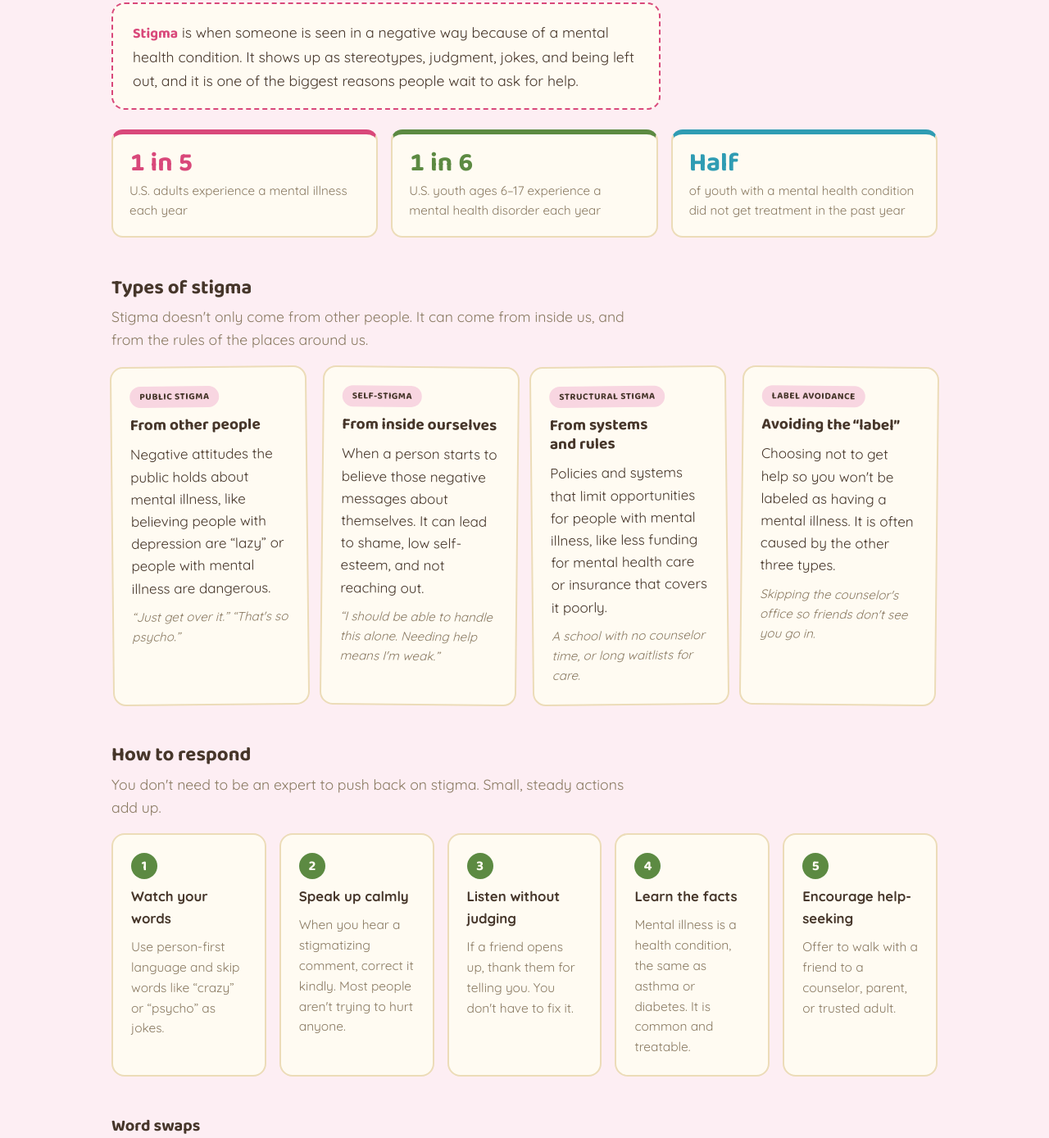
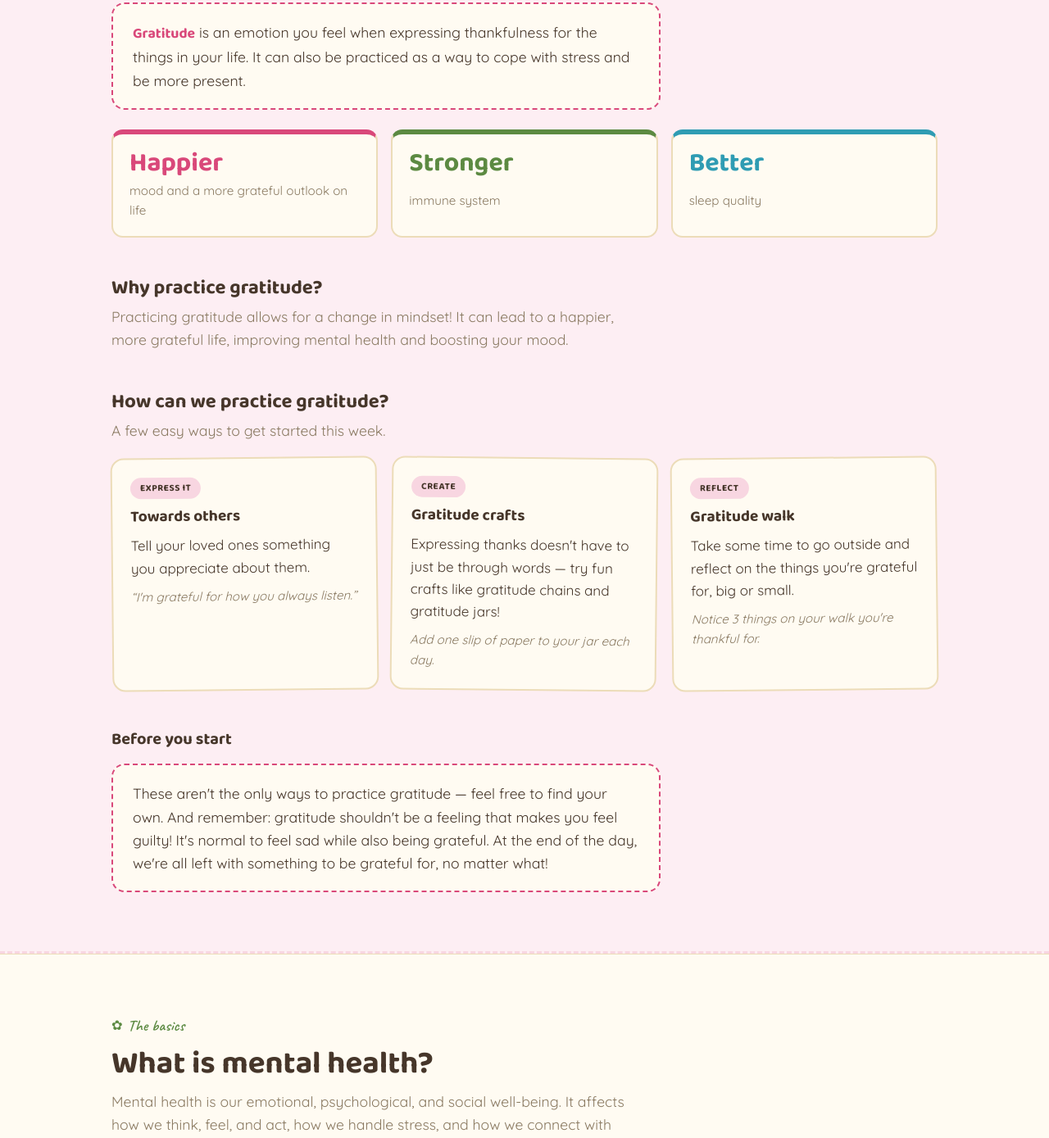
Before and after one commit to johnpaulmegaball/hoolaharmony, a plain HTML site: page index.html in a window 1280 px wide. Shown: the part 807-2196 px from the top of the page at 82% size. Drawn offline with Linux system fonts and the light colour scheme.

Commit message:
Update Mental Health Monday to this week's theme: gratitude
Co-Authored-By: Claude Sonnet 5 <noreply@anthropic.com>
Claude-Session: https://claude.ai/code/session_01KLKZntVzoVSMHoTb2wwCw6

```diff
--- a/index.html
+++ b/index.html
@@ -300,84 +300,51 @@ footer p { color: var(--muted); font-size: .9rem; }
     <div class="mhm-top">
       <div class="sec-head" style="margin: 0;">
         <p class="eyebrow" style="color: var(--hibiscus);">Mental Health Monday · This week</p>
-        <h2>Breaking the <em>stigma</em></h2>
+        <h2>Practicing <em>gratitude</em></h2>
       </div>
-      <div class="week" aria-label="Week of Monday, November 9, 2026"><small>Week of</small><b>Nov 9</b></div>
+      <div class="week" aria-label="Week of Monday, November 16, 2026"><small>Week of</small><b>Nov 16</b></div>
     </div>
 
-    <p class="def"><strong>Stigma</strong> is when someone is seen in a negative way because of a mental health condition. It shows up as stereotypes, judgment, jokes, and being left out, and it is one of the biggest reasons people wait to ask for help.</p>
+    <p class="def"><strong>Gratitude</strong> is an emotion you feel when expressing thankfulness for the things in your life. It can also be practiced as a way to cope with stress and be more present.</p>
 
     <div class="stats">
-      <div class="stat"><b>1 in 5</b><span>U.S. adults experience a mental illness each year</span></div>
-      <div class="stat"><b>1 in 6</b><span>U.S. youth ages 6–17 experience a mental health disorder each year</span></div>
-      <div class="stat"><b>Half</b><span>of youth with a mental health condition did not get treatment in the past year</span></div>
+      <div class="stat"><b>Happier</b><span>mood and a more grateful outlook on life</span></div>
+      <div class="stat"><b>Stronger</b><span>immune system</span></div>
+      <div class="stat"><b>Better</b><span>sleep quality</span></div>
     </div>
 
     <div class="sub">
-      <h3 style="font-weight: 700; font-size: 1.5rem;">Types of stigma</h3>
-      <p class="lede">Stigma doesn't only come from other people. It can come from inside us, and from the rules of the places around us.</p>
+      <h3 style="font-weight: 700; font-size: 1.5rem;">Why practice gratitude?</h3>
+      <p class="lede">Practicing gratitude allows for a change in mindset! It can lead to a happier, more grateful life, improving mental health and boosting your mood.</p>
+    </div>
+
+    <div class="sub">
+      <h3 style="font-weight: 700; font-size: 1.5rem;">How can we practice gratitude?</h3>
+      <p class="lede">A few easy ways to get started this week.</p>
     </div>
     <div class="types">
       <article class="type">
-        <span class="tag">Public stigma</span>
-        <h3>From other people</h3>
-        <p>Negative attitudes the public holds about mental illness, like believing people with depression are “lazy” or people with mental illness are dangerous.</p>
-        <p class="ex">“Just get over it.” “That's so psycho.”</p>
+        <span class="tag">Express it</span>
+        <h3>Towards others</h3>
+        <p>Tell your loved ones something you appreciate about them.</p>
+        <p class="ex">“I'm grateful for how you always listen.”</p>
       </article>
       <article class="type">
-        <span class="tag">Self-stigma</span>
-        <h3>From inside ourselves</h3>
-        <p>When a person starts to believe those negative messages about themselves. It can lead to shame, low self-esteem, and not reaching out.</p>
-        <p class="ex">“I should be able to handle this alone. Needing help means I'm weak.”</p>
+        <span class="tag">Create</span>
+        <h3>Gratitude crafts</h3>
+        <p>Expressing thanks doesn't have to just be through words — try fun crafts like gratitude chains and gratitude jars!</p>
+        <p class="ex">Add one slip of paper to your jar each day.</p>
       </article>
       <article class="type">
-        <span class="tag">Structural stigma</span>
-        <h3>From systems and rules</h3>
-        <p>Policies and systems that limit opportunities for people with mental illness, like less funding for mental health care or insurance that covers it poorly.</p>
-        <p class="ex">A school with no counselor time, or long waitlists for care.</p>
-      </article>
-      <article class="type">
-        <span class="tag">Label avoidance</span>
-        <h3>Avoiding the “label”</h3>
-        <p>Choosing not to get help so you won't be labeled as having a mental illness. It is often caused by the other three types.</p>
-        <p class="ex">Skipping the counselor's office so friends don't see you go in.</p>
+        <span class="tag">Reflect</span>
+        <h3>Gratitude walk</h3>
+        <p>Take some time to go outside and reflect on the things you're grateful for, big or small.</p>
+        <p class="ex">Notice 3 things on your walk you're thankful for.</p>
       </article>
     </div>
 
-    <div class="sub">
-      <h3 style="font-weight: 700; font-size: 1.5rem;">How to respond</h3>
-      <p class="lede">You don't need to be an expert to push back on stigma. Small, steady actions add up.</p>
-    </div>
-    <ol class="steps">
-      <li><strong>Watch your words</strong><p>Use person-first language and skip words like “crazy” or “psycho” as jokes.</p></li>
-      <li><strong>Speak up calmly</strong><p>When you hear a stigmatizing comment, correct it kindly. Most people aren't trying to hurt anyone.</p></li>
-      <li><strong>Listen without judging</strong><p>If a friend opens up, thank them for telling you. You don't have to fix it.</p></li>
-      <li><strong>Learn the facts</strong><p>Mental illness is a health condition, the same as asthma or diabetes. It is common and treatable.</p></li>
-      <li><strong>Encourage help-seeking</strong><p>Offer to walk with a friend to a counselor, parent, or trusted adult.</p></li>
-    </ol>
-
-    <div class="sub"><h3 style="font-weight: 700; font-size: 1.25rem;">Word swaps</h3></div>
-    <div class="swap-wrap">
-      <table>
-        <thead><tr><th scope="col">Instead of</th><th scope="col">Try</th></tr></thead>
-        <tbody>
-          <tr><td class="no">“She's bipolar.”</td><td class="yes">“She has bipolar disorder.”</td></tr>
-          <tr><td class="no">“I'm so depressed I failed that quiz.”</td><td class="yes">“I'm really stressed/disappointed about that quiz.”</td></tr>
-          <tr><td class="no">“I'm so OCD about my notes.”</td><td class="yes">“I like my notes really organized.”</td></tr>
-          <tr><td class="no">“That's crazy / insane.”</td><td class="yes">“That's wild / surprising / unbelievable.”</td></tr>
-          <tr><td class="no">“Mentally ill person”</td><td class="yes">“Person living with a mental health condition”</td></tr>
-        </tbody>
-      </table>
-    </div>
-
-    <div class="sub"><h3 style="font-weight: 700; font-size: 1.25rem;">What you could say</h3></div>
-    <div class="scripts">
-      <div class="script"><p class="heard">You hear: “Therapy is for crazy people.”</p><p class="say">“Lots of people see a counselor, like going to a doctor when you're sick. It's actually a strong move.”</p></div>
-      <div class="script"><p class="heard">A friend says: “I'm just being dramatic.”</p><p class="say">“What you're feeling is real. Do you want to talk about it, or should we find someone together?”</p></div>
-      <div class="script"><p class="heard">Someone jokes: “Ugh, I'm so depressed I got a B.”</p><p class="say">“Depression is a real illness. Maybe say you're disappointed?”</p></div>
-    </div>
-
-    <p class="source">Statistics: National Alliance on Mental Illness (NAMI), “Mental Health by the Numbers.” Stigma types adapted from NAMI and the American Psychiatric Association.</p>
+    <div class="sub"><h3 style="font-weight: 700; font-size: 1.25rem;">Before you start</h3></div>
+    <p class="def">These aren't the only ways to practice gratitude — feel free to find your own. And remember: gratitude shouldn't be a feeling that makes you feel guilty! It's normal to feel sad while also being grateful. At the end of the day, we're all left with something to be grateful for, no matter what!</p>
   </div>
 </section>
 <!-- ============ END MENTAL HEALTH MONDAY ============ -->
```
